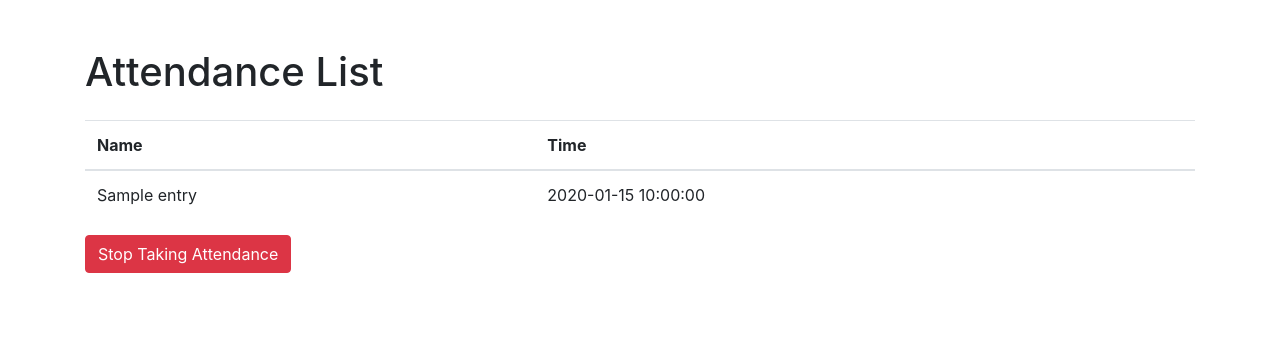
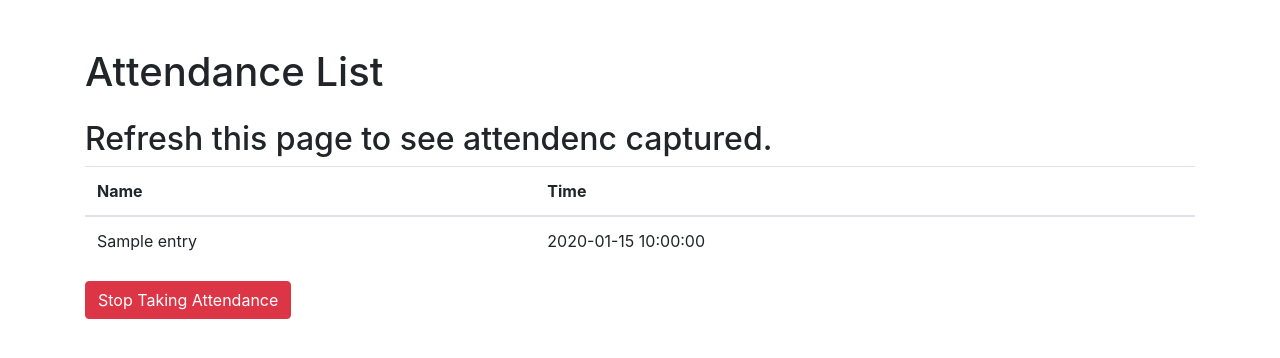
Before and after one commit to ThinkerBytes/FRBASN, a Flask app: template templates/attendance_list.html in a window 1280 px wide. Shown: the top 358 px of the page. Run offline with Flask 3, Linux system fonts and the light colour scheme; the template is opened without the code that fills it: most values are stand-ins (such as "Sample title", 1, 10 or a date in 2020); some libraries are stand-ins or nearby versions.

Commit message:
Add files via upload

```diff
--- a/templates/attendance_list.html
+++ b/templates/attendance_list.html
@@ -9,6 +9,7 @@
 <body>
     <div class="container mt-5">
         <h1 class="mb-4">Attendance List</h1>
+        <h2>Refresh this page to see attendenc captured. </h2>
         <table class="table">
             <thead>
                 <tr>
```
